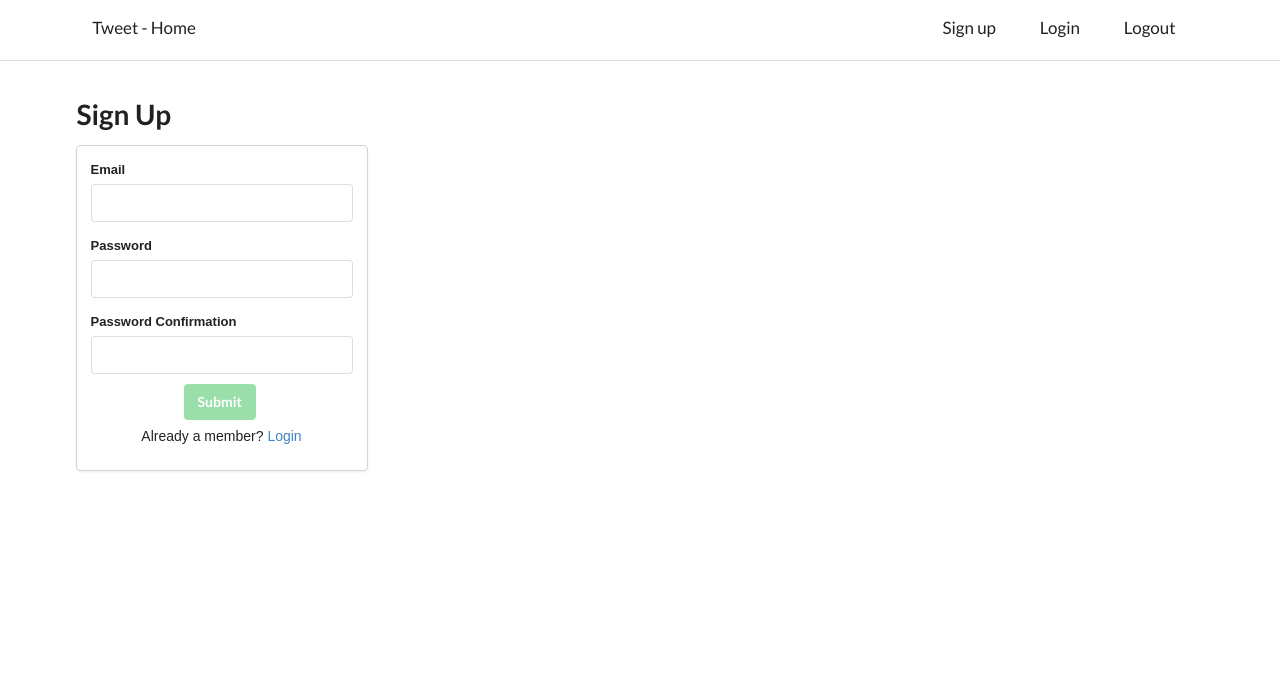
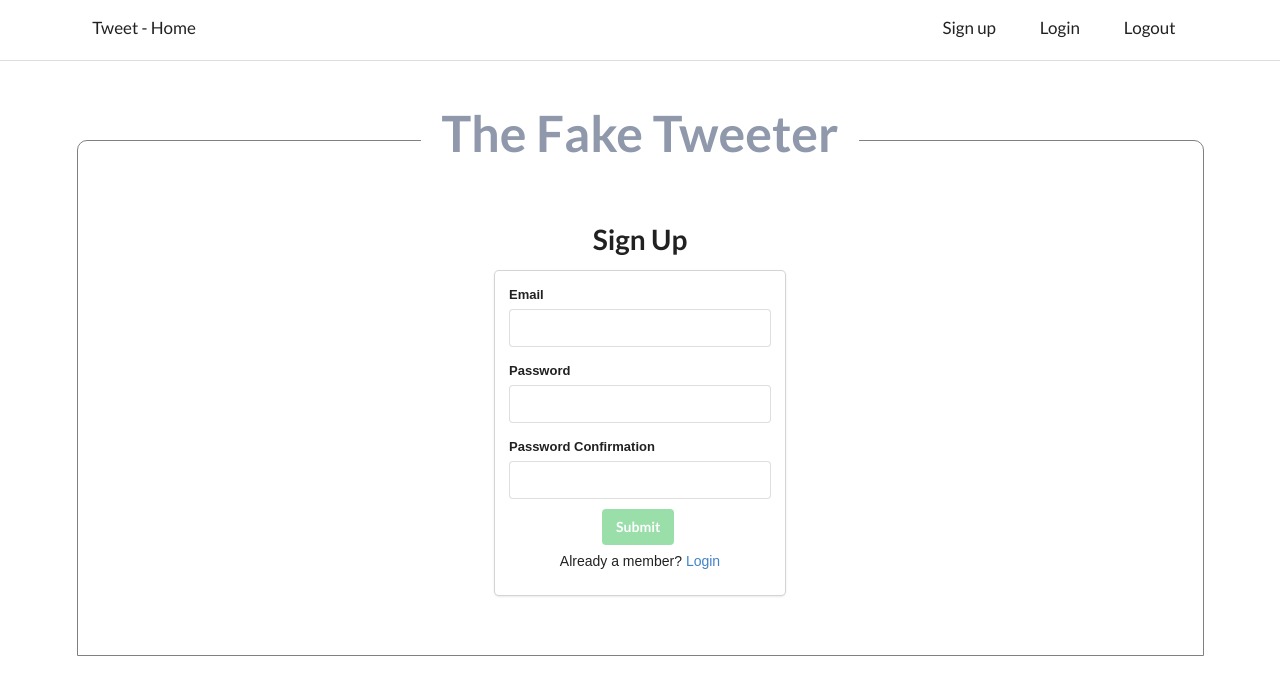
Before and after one commit to ivanpilot/tweet-client, a React (Create React App) app: page /signup in a window 1280 px wide. Shown: the top 694 px of the page. Built offline with nearby package versions, Linux system fonts and the light colour scheme.

Commit message:
implement css styling for login and signup page

```diff
--- a/src/components/BodyContainer.js
+++ b/src/components/BodyContainer.js
@@ -1,5 +1,3 @@
-//will have router and routes to select the page like login / signup / root
-
 import React from 'react';
 import { Route, Switch } from 'react-router-dom';
 import { RootPage } from './RootPage';
--- a/src/components/Login.js
+++ b/src/components/Login.js
@@ -1,10 +1,17 @@
 import React from 'react';
 import FormLogin from './FormLogin';
+import '../styles/Style.css'
+import '../styles/Login.css'
 
 export const Login = (props) => (
-  <div>
-    <h1>Login </h1>
-    <FormLogin />
+  <div className='enclosing-frame'>
+    <div className='title-frame'>
+      <h1><span className='title'>The Fake Tweeter</span></h1>
+    </div>
+    <div className='signup'>
+      <h1>Login </h1>
+      <FormLogin />
+    </div>
   </div>
 )
 
--- a/src/components/SignUp.js
+++ b/src/components/SignUp.js
@@ -1,9 +1,16 @@
 import React from 'react';
 import FormSignUp from './FormSignUp';
+import '../styles/Style.css'
+import '../styles/SignUp.css'
 
 export const SignUp = (props) => (
-  <div>
-    <h1>Sign Up </h1>
-    <FormSignUp />
+  <div className='enclosing-frame'>
+    <div className='title-frame'>
+      <h1><span className='title'>The Fake Tweeter</span></h1>
+    </div>
+    <div className='signup'>
+      <h1>Sign Up </h1>
+      <FormSignUp />
+    </div>
   </div>
 )
--- /dev/null
+++ b/src/styles/Login.css
@@ -0,0 +1,9 @@
+.login {
+  margin-top: -30px;
+  border: 1px solid grey;
+  border-radius: 10px 10px 0px 0px;
+  display: flex;
+  flex-direction: column;
+  align-items: center;
+  padding: 80px 0px 60px;
+}
--- /dev/null
+++ b/src/styles/SignUp.css
@@ -0,0 +1,9 @@
+.signup {
+  margin-top: -30px;
+  border: 1px solid grey;
+  border-radius: 10px 10px 0px 0px;
+  display: flex;
+  flex-direction: column;
+  align-items: center;
+  padding: 80px 0px 60px;
+}
--- /dev/null
+++ b/src/styles/Style.css
@@ -0,0 +1,20 @@
+.enclosing-frame {
+  /*border: 1px solid black;*/
+}
+
+.title-frame {
+  /*border: 1px solid red;*/
+  padding: 5px 0px 5px;
+  text-align: center;
+}
+
+.title-frame h1 {
+  font-size: 50px;
+  color: #8F99AB;
+}
+
+.title{
+  /*border: 1px solid black;*/
+  background-color: #FFF;
+  padding: 0px 20px 0px;
+}
```
